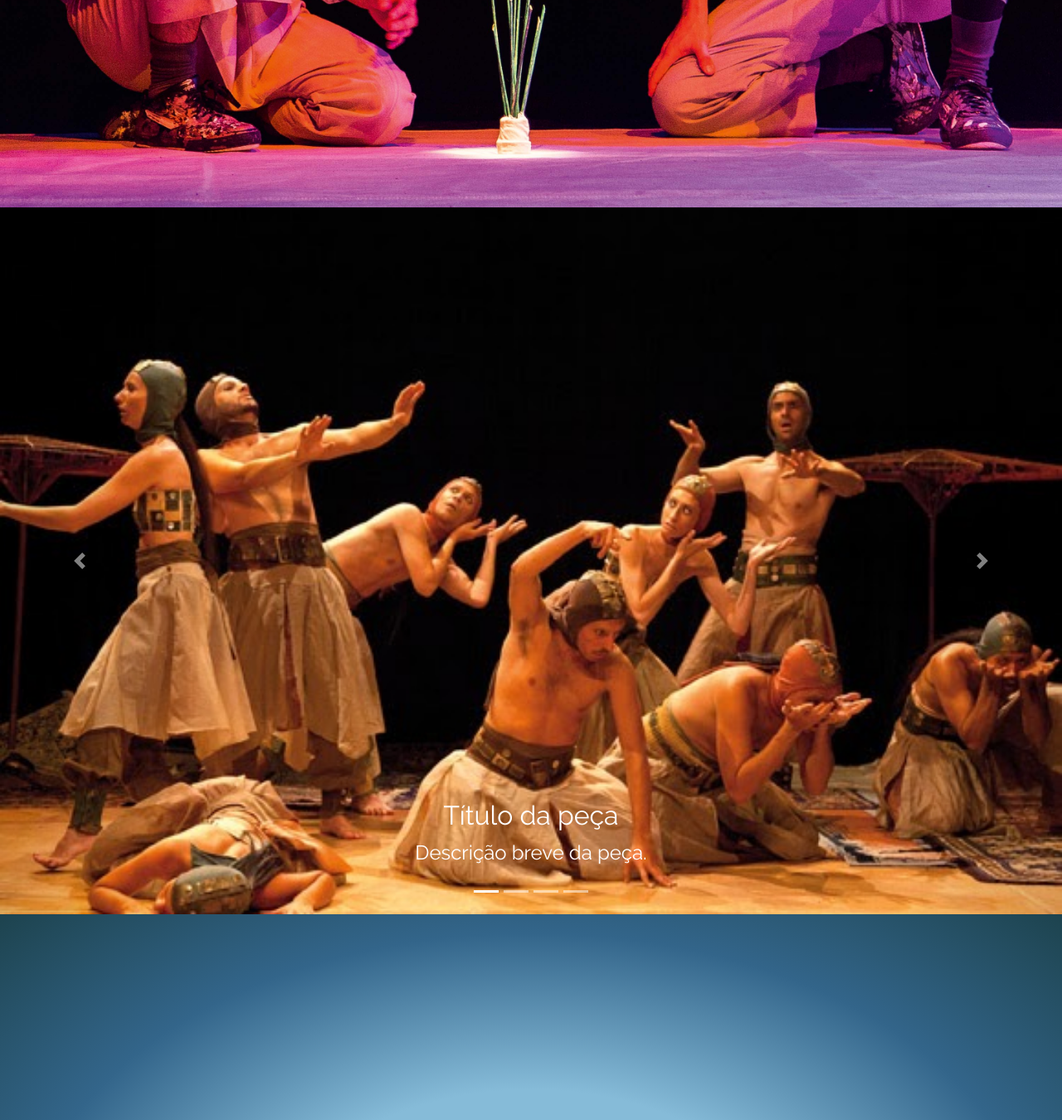
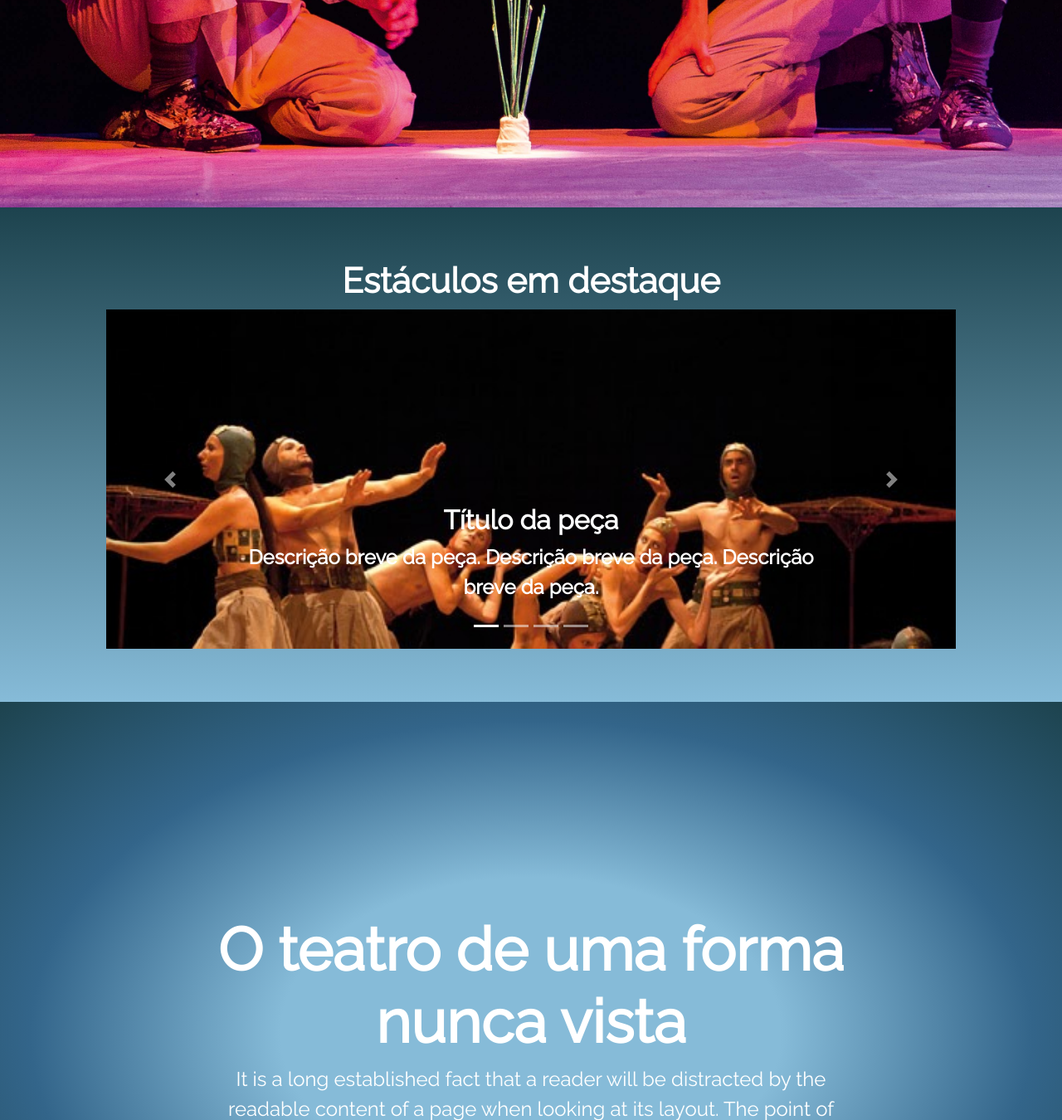
Before and after one commit to dennerEfisio/Equipe-4-Trainee-2019.2, a PHP site: page /home.html in a window 1280 px wide. Shown: the part 552-1902 px from the top of the page at 83% size. Run offline with PHP 8.4, Linux system fonts and the light colour scheme.

Commit message:
Aprimoramento do carousel

```diff
--- a/home/css/style.css
+++ b/home/css/style.css
@@ -24,23 +24,34 @@ body {
     font-weight: 400;
 }
 
-.produtosHome{
-    width:100%;
-    height:80%;
+.produtosHome {
+    width: 100%;
+    padding: 5% 10% 5% 10%;
+    background-image: linear-gradient(#1d434e, #86BBD8)
 }
 
-.textoCarousel{
-    display:flex;
+.tituloProdutosHome {
+    display: flex;
+    justify-content: center;
+}
+
+.tituloProdutosHome h2 {
+    color: white;
+    font-size: 42px;
+}
+
+.textoCarousel {
+    display: flex;
     flex-direction: column;
     justify-content: center;
 }
 
-.textoCarousel h5{
-    font-size:32px;
+.textoCarousel h5 {
+    font-size: 32px;
 }
 
-.textoCarousel p{
-    font-size:24px;
+.textoCarousel p {
+    font-size: 24px;
 }
 
 .parallax2 {
@@ -93,6 +104,16 @@ body {
     animation-duration: 1.5s;
 }
 
+.acao-slide {
+    animation-name: slide-translate;
+    animation-duration: 1.5s;
+}
+
+.acao-prodHome {
+    animation-name: slide-translate;
+    animation-duration: 2s;
+}
+
 @media (max-width:800px) {
     .parallax1 p {
         font-size: 30px;
@@ -115,3 +136,12 @@ body {
         transform: translate(0px, 0px);
     }
 }
+
+@keyframes slide-translate {
+    0% {
+        opacity: 0;
+    }
+    100% {
+        opacity: 1;
+    }
+}
--- a/home/home.html
+++ b/home/home.html
@@ -13,14 +13,15 @@
     <div class="parallax1" id="parallax1">
         <div class="conteudo" id="conteudo1">
             <h1 id="titulo1"><strong>Felipe Peças</strong></h1>
-            <p id="texto1">The standard chunk of Lorem Ipsum used since the 1500s is reproduced below for those
-                interested. Sections 1.10.32 and 1.10.33 from "de Finibus Bonorum et Malorum" by Cicero are also
-                reproduced in their exact original form, accompanied by English
+            <p id="texto1">The standard chunk of Lorem Ipsum used since the 1500s is reproduced below for those interested. Sections 1.10.32 and 1.10.33 from "de Finibus Bonorum et Malorum" by Cicero are also reproduced in their exact original form, accompanied by English
                 versions from the 1914 translation by H. Rackham.</p>
         </div>
 
     </div>
     <div class="produtosHome">
+        <div class="tituloProdutosHome" id="tituloProdutosHome">
+            <h2><strong>Estáculos em destaque</strong></h2>
+        </div>
         <div class="carousel slide carousel-fade" id="carouselProdutos" data-ride="carousel">
             <ol class="carousel-indicators">
                 <li data-target="#carouselProdutos" data-slide-to="0" class="active"></li>
@@ -32,37 +33,37 @@
                 <div class="carousel-item active">
                     <img src="imgs/peca-teatro5.1.jpg" class="d-block w-100" atl="">
                     <div class="carousel-caption d-none d-md-block textoCarousel">
-                        <h5>Título da peça</h5>
-                        <p>
-                            Descrição breve da peça.
-                        </p>
+                        <h5><strong>Título da peça</strong></h5>
+                        <p><strong>
+                            Descrição breve da peça. Descrição breve da peça. Descrição breve da peça.
+                        </strong></p>
                     </div>
                 </div>
                 <div class="carousel-item">
-                    <img src="imgs/peca-teatro1.jpg" class="d-block w-100" atl="">
+                    <img src="imgs/peca-teatro1.1.jpg" class="d-block w-100" atl="">
                     <div class="carousel-caption d-none d-md-block textoCarousel">
-                        <h5>Título da peça</h5>
-                        <p>
-                            Descrição breve da peça.
-                        </p>
+                        <h5><strong>Título da peça</strong></h5>
+                        <p><strong>
+                            Descrição breve da peça. Descrição breve da peça. Descrição breve da peça.
+                        </strong></p>
                     </div>
                 </div>
                 <div class="carousel-item">
-                    <img src="imgs/peca-teatro3.jpg" class="d-block w-100" atl="">
+                    <img src="imgs/peca-teatro3.1.jpg" class="d-block w-100" atl="">
                     <div class="carousel-caption d-none d-md-block textoCarousel">
-                        <h5>Título da peça</h5>
-                        <p>
-                            Descrição breve da peça.
-                        </p>
+                        <h5><strong>Título da peça</strong></h5>
+                        <p><strong>
+                            Descrição breve da peça. Descrição breve da peça. Descrição breve da peça.
+                        </strong></p>
                     </div>
                 </div>
                 <div class="carousel-item">
                     <img src="imgs/peca-teatro2.1.jpg" class="d-block w-100" atl="">
                     <div class="carousel-caption d-none d-md-block textoCarousel">
-                        <h5>Título da peça</h5>
-                        <p>
-                            Descrição breve da peça.
-                        </p>
+                        <h5><strong>Título da peça</strong></h5>
+                        <p><strong>
+                            Descrição breve da peça. Descrição breve da peça. Descrição breve da peça.
+                        </strong></p>
                     </div>
                 </div>
 
@@ -82,14 +83,9 @@
     <div class="parallax2">
         <div class="conteudo" id="conteudo2">
             <h1 id="titulo2"><strong>O teatro de uma forma nunca vista</strong></h1>
-            <p id="texto2">It is a long established fact that a reader will be distracted by the readable content of a
-                page when looking at its layout. The point of using Lorem Ipsum is that it has a more-or-less normal
-                distribution of letters, as opposed to using 'Content
-                here, content here', making it look like readable English. Many desktop publishing packages and web page
-                editors now use Lorem Ipsum as their default model text, and a search for 'lorem ipsum' will uncover
-                many web sites still in their
-                infancy. Various versions have evolved over the years, sometimes by accident, sometimes on purpose
-                (injected humour and the like).</p>
+            <p id="texto2">It is a long established fact that a reader will be distracted by the readable content of a page when looking at its layout. The point of using Lorem Ipsum is that it has a more-or-less normal distribution of letters, as opposed to using 'Content
+                here, content here', making it look like readable English. Many desktop publishing packages and web page editors now use Lorem Ipsum as their default model text, and a search for 'lorem ipsum' will uncover many web sites still in their
+                infancy. Various versions have evolved over the years, sometimes by accident, sometimes on purpose (injected humour and the like).</p>
         </div>
 
 
@@ -97,9 +93,7 @@
     <div class="parallax3">
         <div class="conteudo" id="conteudo3">
             <h1 id="titulo3"><strong>Drama Club</strong></h1>
-            <p id="texto3">Contrary to popular belief, Lorem Ipsum is not simply random text. It has roots in a piece of
-                classical Latin literature from 45 BC, making it over 2000 years old. Richard McClintock, a Latin
-                professor at Hampden-Sydney College in Virginia</p>
+            <p id="texto3">Contrary to popular belief, Lorem Ipsum is not simply random text. It has roots in a piece of classical Latin literature from 45 BC, making it over 2000 years old. Richard McClintock, a Latin professor at Hampden-Sydney College in Virginia</p>
         </div>
     </div>
 
--- a/home/js/script.js
+++ b/home/js/script.js
@@ -1,4 +1,5 @@
 document.getElementById("conteudo1").className += " acao";
+document.querySelector(".produtosHome").className += " acao-prodHome";
 
 document.addEventListener("scroll", function() {
 
```
Also changed, not shown: home/imgs/peca-teatro1.1.jpg (added), home/imgs/peca-teatro2.1.jpg, home/imgs/peca-teatro3.1.jpg (added), home/imgs/peca-teatro5.1.jpg.
